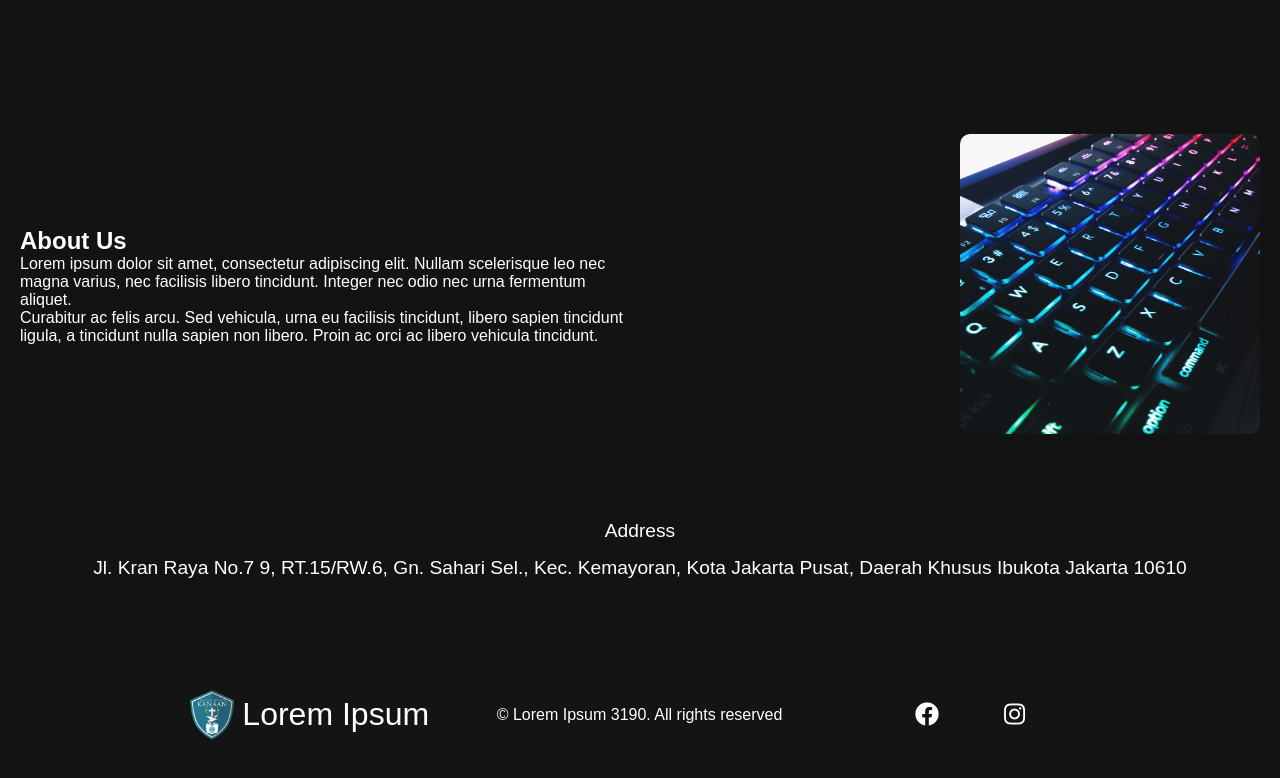
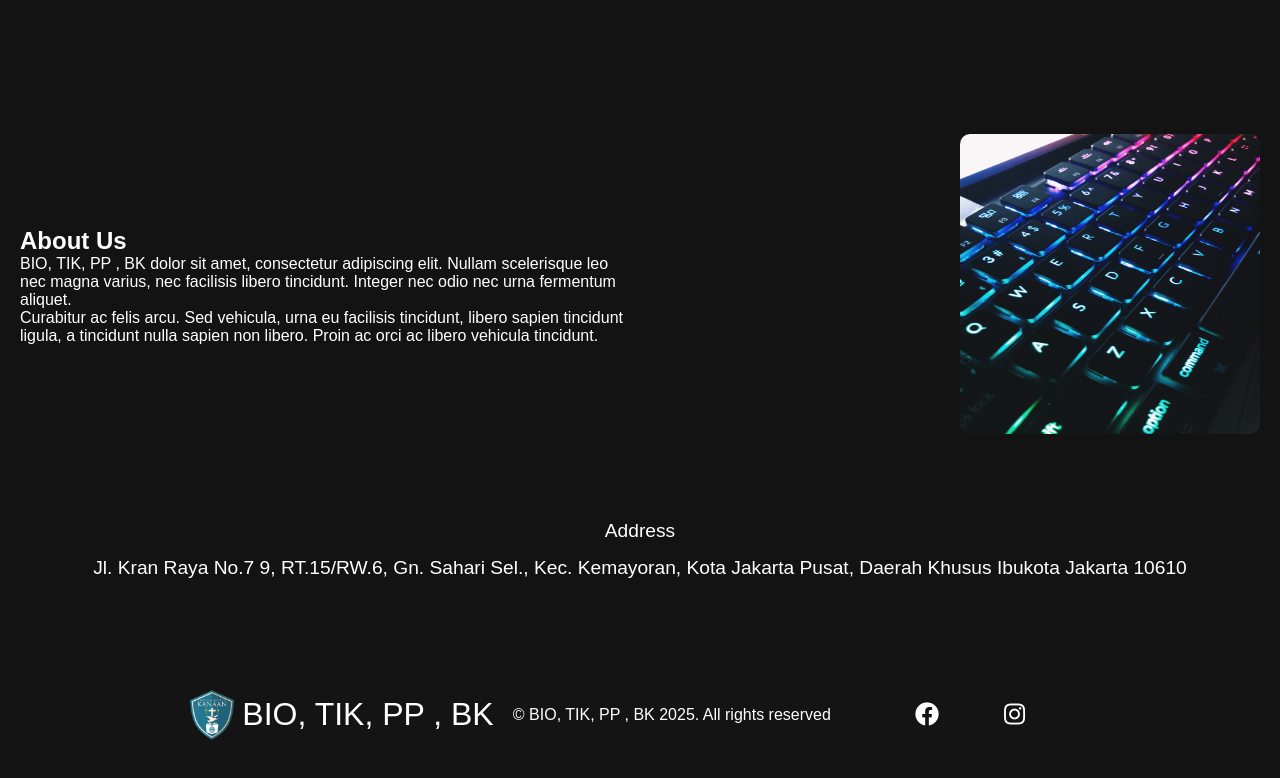
Before and after one commit to kawaiifoot/kawaiifoot.github.io, a plain HTML site: page index.html in a window 1280 px wide. Shown: the part 716-1494 px from the top of the page. Drawn offline with Linux system fonts and the light colour scheme.

Commit message:
change lorem ipsum to biotikppbk

```diff
--- a/index.html
+++ b/index.html
@@ -54,7 +54,7 @@
     <!-- Navbar Section -->
     <nav class="navbar">
       <div class="navbar__container">
-        <a href="/" id="navbar__logo"><img src="images/aa.png" class="logo-icon" alt="Medkit Icon">  Lorem Ipsum</a>
+        <a href="/" id="navbar__logo"><img src="images/aa.png" class="logo-icon" alt="Medkit Icon">  BIO, TIK, PP , BK</a>
         <div class="navbar__toggle" id="mobile-menu">
           <span class="bar"></span> <span class="bar"></span>
           <span class="bar"></span>
@@ -93,12 +93,13 @@
       </div>
     </div>
 
+
     <!-- About Us Section -->
     <div class="about-us">
       <div class="about-us__content">
         <!-- ini mau buat mungkin kyk perkenalan kelompok kita mungkin? jadi ada foto kelompok nya dan perkenalan each member-->
         <h2>About Us</h2>
-        <p>Lorem ipsum dolor sit amet, consectetur adipiscing elit. Nullam scelerisque leo nec magna varius, nec facilisis libero tincidunt. Integer nec odio nec urna fermentum aliquet.</p>
+        <p>BIO, TIK, PP , BK dolor sit amet, consectetur adipiscing elit. Nullam scelerisque leo nec magna varius, nec facilisis libero tincidunt. Integer nec odio nec urna fermentum aliquet.</p>
         <p>Curabitur ac felis arcu. Sed vehicula, urna eu facilisis tincidunt, libero sapien tincidunt ligula, a tincidunt nulla sapien non libero. Proin ac orci ac libero vehicula tincidunt.</p>
       </div>
       <div class="about-us__img">
@@ -117,9 +118,9 @@
       <section class="social__media">
         <div class="social__media--wrap">
           <div class="footer__logo">
-            <a href="/" id="footer__logo"><img src="images/aa.png" class="logo-icon" alt="Medkit Icon">Lorem Ipsum</a>
+            <a href="/" id="footer__logo"><img src="images/aa.png" class="logo-icon" alt="Medkit Icon">BIO, TIK, PP , BK</a>
           </div>
-          <p class="website__rights">© Lorem Ipsum 3190. All rights reserved</p>
+          <p class="website__rights">© BIO, TIK, PP , BK 2025. All rights reserved</p>
           <div class="social__icons">
             <a
               class="social__icon--link"
```
Also changed, not shown: Quiz.html (+1 -1 lines), faq.html (+1 -1 lines), tech.html (+1 -1 lines).
